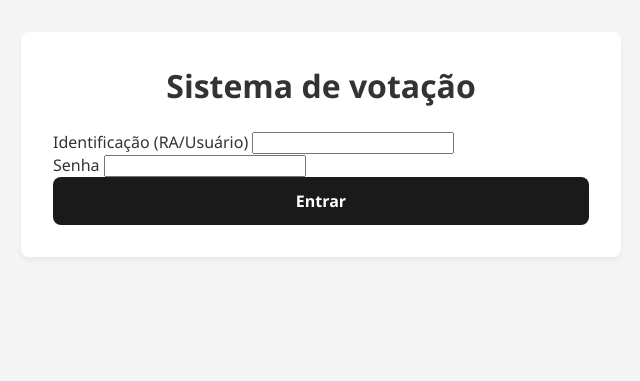
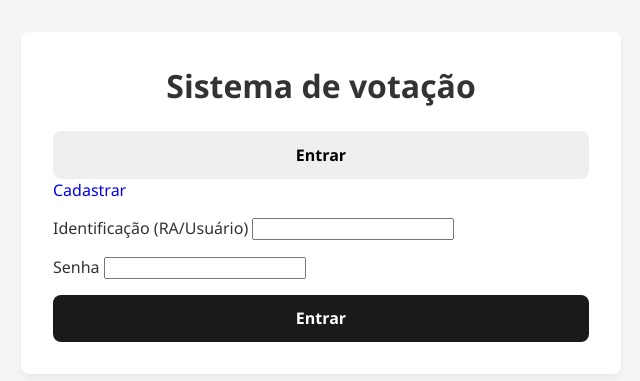
Before and after one commit to GiizAzul/MC656, a FastAPI app: page / in a window 1280 px wide. Shown: the top 381 px of the page, without its empty margins (319-959 px from the left). Run offline with FastAPI, Linux system fonts and the light colour scheme.

Commit message:
feat: Adiciona botão para cadastro

```diff
--- a/src/templates/login.html
+++ b/src/templates/login.html
@@ -4,22 +4,27 @@
 <div class="login-box">
     <h1>Sistema de votação</h1>
 
+    <div class="tabs-container">
+        <button class="btn-tab active">Entrar</button>
+        <a href="/cadastro" class="btn-tab inactive" style="text-decoration: none;">Cadastrar</a>
+    </div>
+
     {% if erro %}
-        <div class="alert alert-danger">{{ erro }}</div>
+        <div class="alert alert-danger" style="margin-top: 1rem; color: #721c24; background-color: #f8d7da; padding: 0.5rem; border-radius: 4px;">{{ erro }}</div>
     {% endif %}
 
-    <form action="/login" method="POST">
+    <form action="/login" method="POST" style="margin-top: 1rem;">
         <div class="form-group">
             <label for="username">Identificação (RA/Usuário)</label>
-            <input type="text" id="username" name="username" required>
+            <input type="text" id="username" name="username" class="form-control" required>
         </div>
 
-        <div class="form-group">
+        <div class="form-group mt-2">
             <label for="senha">Senha</label>
-            <input type="password" id="senha" name="senha" required>
+            <input type="password" id="senha" name="senha" class="form-control" required>
         </div>
 
-        <button type="submit" class="btn-primary">Entrar</button>
+        <button type="submit" class="btn-primary mt-2">Entrar</button>
     </form>
 </div>
 {% endblock %}
```
